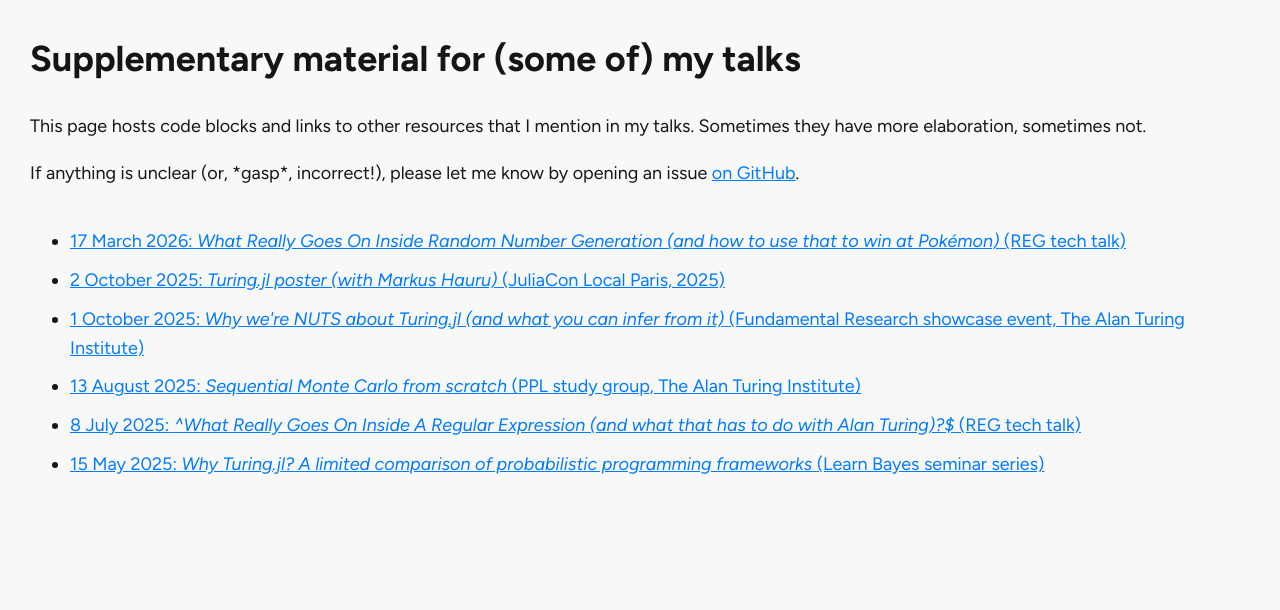
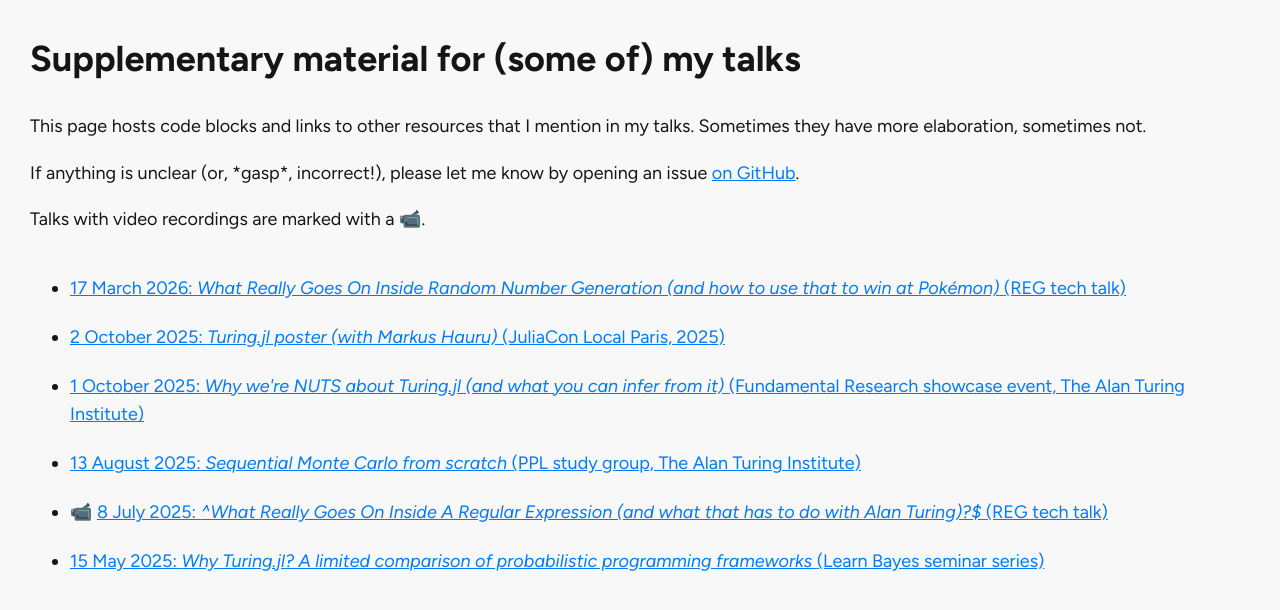
Before and after one commit to penelopeysm/talk, a SvelteKit app: page / in a window 1280 px wide. Shown: the top 610 px of the page. Built offline with nearby package versions, Linux system fonts and the light colour scheme.

Commit message:
Upload a recording

```diff
--- a/src/routes/+page.svelte
+++ b/src/routes/+page.svelte
@@ -4,44 +4,52 @@
 		title: string;
 		link: string;
 		occasion?: string;
+		hasRecording: boolean;
 	};
 	const TALKS: Talk[] = [
 		{
 			date: '17 March 2026',
-			title: 'What Really Goes On Inside Random Number Generation (and how to use that to win at Pokémon)',
+			title:
+				'What Really Goes On Inside Random Number Generation (and how to use that to win at Pokémon)',
 			link: '260317-rand',
-			occasion: 'REG tech talk'
+			occasion: 'REG tech talk',
+			hasRecording: false
 		},
 		{
 			date: '2 October 2025',
 			title: 'Turing.jl poster (with Markus Hauru)',
 			link: 'JuliaCon2025_Turing_Poster.pdf',
-			occasion: 'JuliaCon Local Paris, 2025'
+			occasion: 'JuliaCon Local Paris, 2025',
+			hasRecording: false
 		},
 		{
 			date: '1 October 2025',
-			title: 'Why we\'re NUTS about Turing.jl (and what you can infer from it)',
+			title: "Why we're NUTS about Turing.jl (and what you can infer from it)",
 			link: '251001_nuts_turing.pdf',
-			occasion: 'Fundamental Research showcase event, The Alan Turing Institute'
+			occasion: 'Fundamental Research showcase event, The Alan Turing Institute',
+			hasRecording: false
 		},
 		{
 			date: '13 August 2025',
 			title: 'Sequential Monte Carlo from scratch',
 			link: '250813-smc',
-			occasion: 'PPL study group, The Alan Turing Institute'
+			occasion: 'PPL study group, The Alan Turing Institute',
+			hasRecording: false
 		},
 		{
 			date: '8 July 2025',
 			title:
 				'^What Really Goes On Inside A Regular Expression (and what that has to do with Alan Turing)?$',
 			link: '250708-regex',
-			occasion: 'REG tech talk'
+			occasion: 'REG tech talk',
+			hasRecording: true
 		},
 		{
 			date: '15 May 2025',
 			title: 'Why Turing.jl? A limited comparison of probabilistic programming frameworks',
 			link: '250515-ppls',
-			occasion: 'Learn Bayes seminar series'
+			occasion: 'Learn Bayes seminar series',
+			hasRecording: false
 		}
 	];
 </script>
@@ -60,9 +68,14 @@
 	>.
 </p>
 
+Talks with video recordings are marked with a 📹.
+
 <ul>
 	{#each TALKS as talk (talk.link)}
 		<li>
+			{#if talk.hasRecording}
+				📹
+			{/if}
 			<a href={talk.link}>
 				{talk.date}: <i>{talk.title}</i>
 				{#if talk.occasion}
@@ -77,6 +90,6 @@
 		margin-top: 40px;
 		display: flex;
 		flex-direction: column;
-		gap: 10px;
+		gap: 20px;
 	}
 </style>
```
Also changed, not shown: src/routes/250708-regex/+page.svelte (+21 -0 lines), 1 other file (tests, documents, lock files or other folders).
